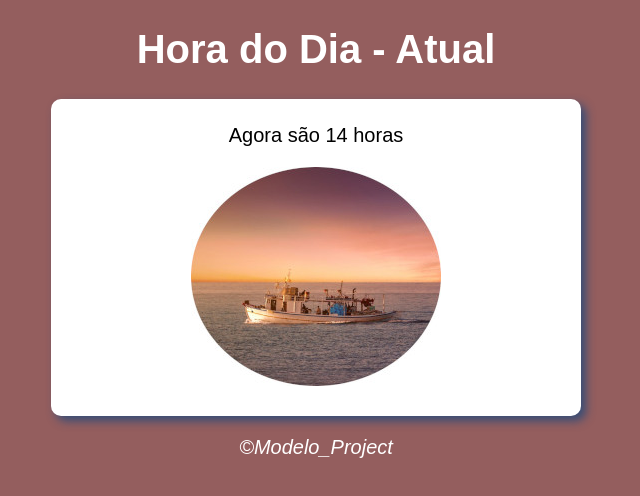
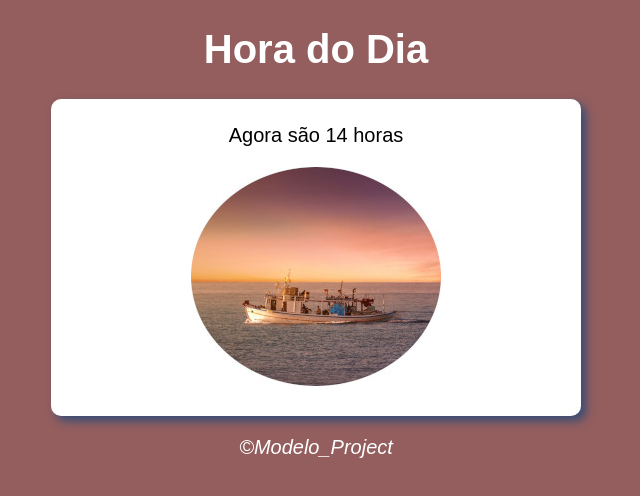
Before and after one commit to Rian-Lima-Silva/desenvolvimento-web, a plain HTML site: page hora-do-dia/index.html in a window 1280 px wide. Shown: the whole page, without its empty margins (324-964 px from the left). Drawn offline with Linux system fonts and the light colour scheme.

Commit message:
change-path-favicon && rename-new-project-index

```diff
--- a/hora-do-dia/index.html
+++ b/hora-do-dia/index.html
@@ -4,14 +4,14 @@
     <meta charset="UTF-8">
     <meta http-equiv="X-UA-Compatible" content="IE=edge">
     <meta name="viewport" content="width=device-width, initial-scale=1.0">
-    <link rel="shortcut icon" href="imges/favicon.ico" type="image/x-icon">
+    <link rel="shortcut icon" href="images/favicon.ico" type="image/x-icon">
     <title>Hora do Dia</title>
     <link rel="stylesheet" href="css/estilo.css">
 </head>
 <body>
 
     <header>
-        <h1>Hora do Dia - Atual</h1>
+        <h1>Hora do Dia</h1>
     </header>
 
     <section>
```
Also changed, not shown: qual-a-sua-idade/index.html (renamed from qual-a-sua-idade/ex015.html).
